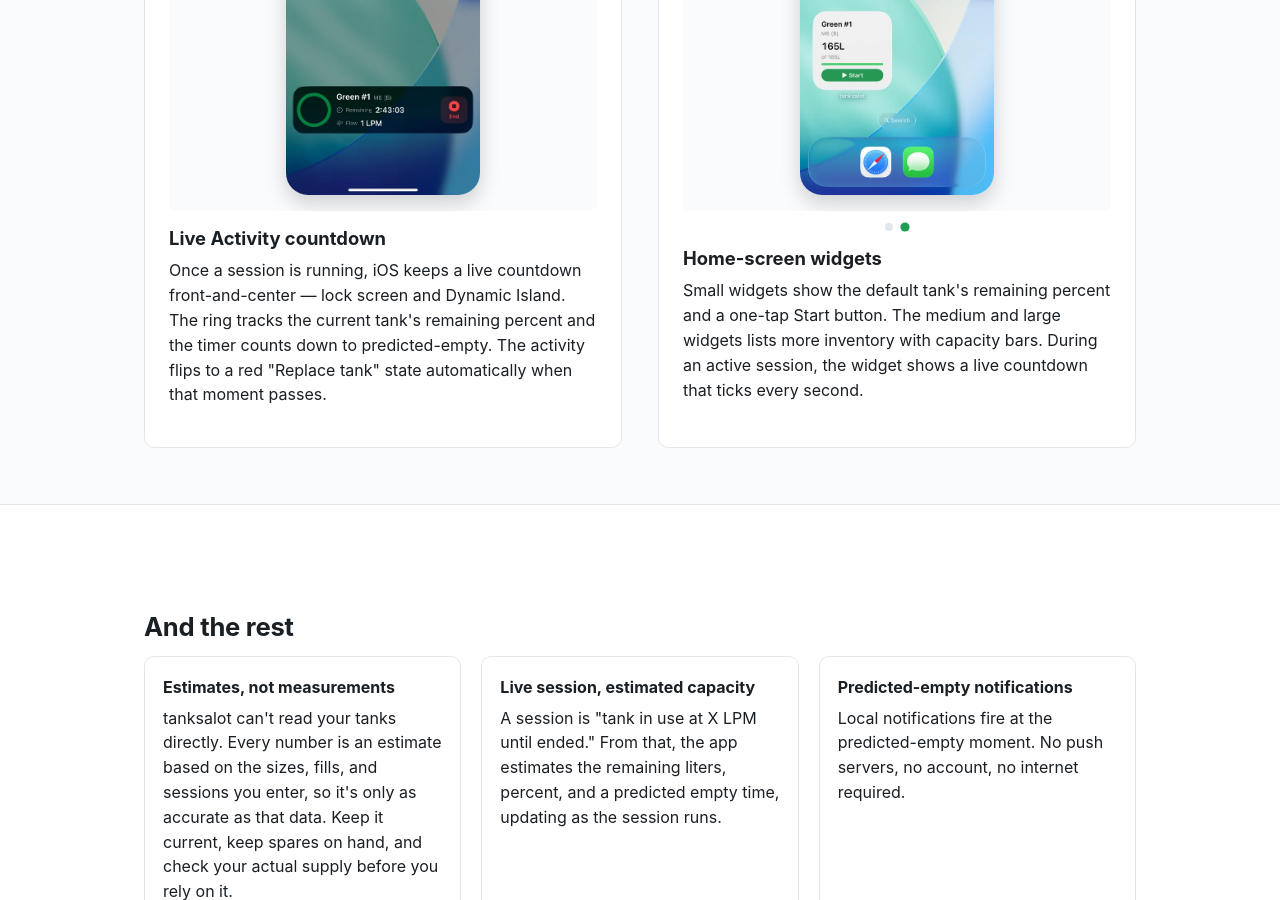
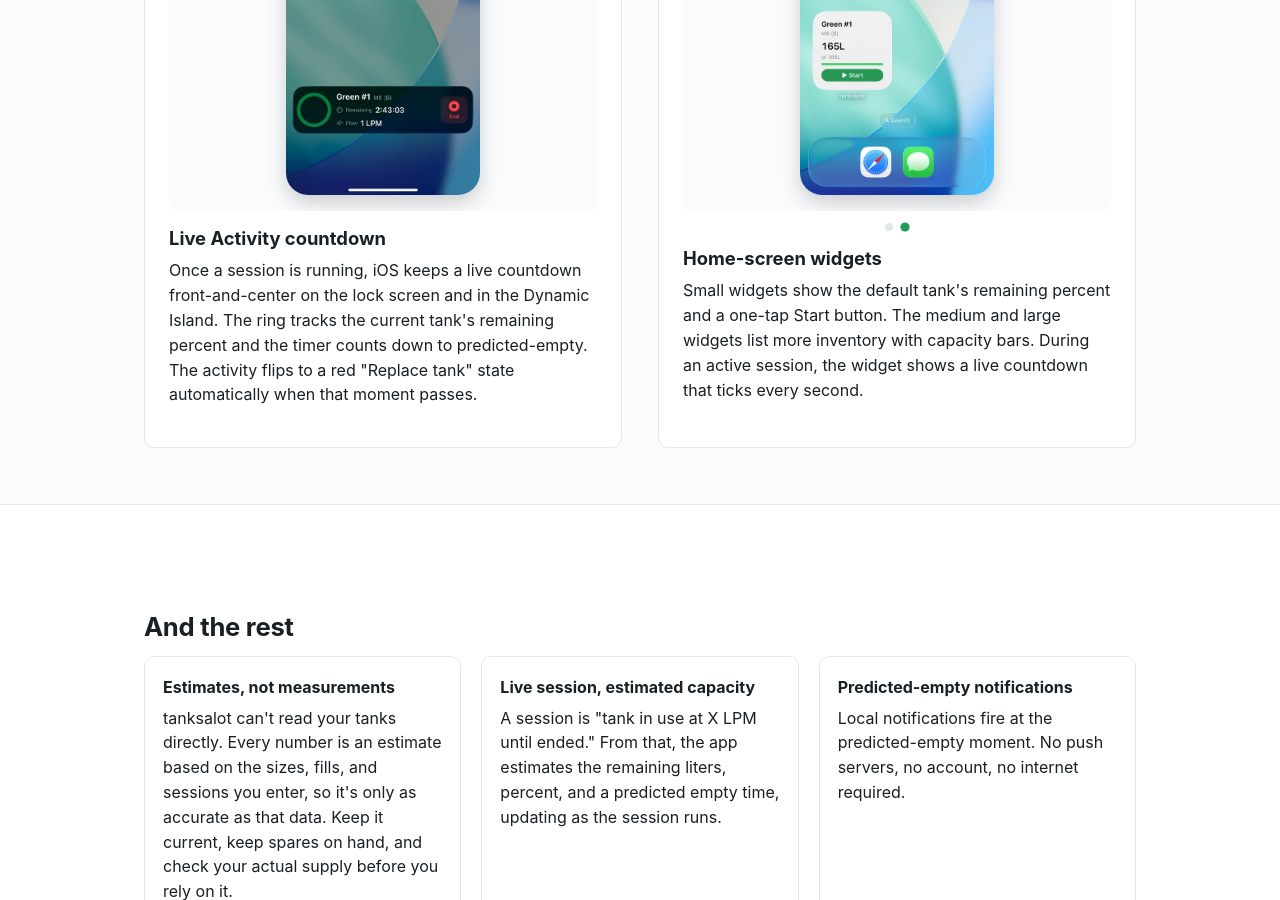
Before and after one commit to djds23/tanksalot.web, a Jekyll site: the page built from index.html, in a window 1280 px wide and 900 px high, scrolled down 1884 px. Built offline with Jekyll 4.4.1, drawn with Linux system fonts in a browser that asks for light colours.

Commit message:
Fix widget copy typo and drop reintroduced em dash
- "medium and large widgets lists" -> "list" (subject/verb agreement).
- Live Activity blurb: replace the em-dash aside with plain prose
  ("front-and-center on the lock screen and in the Dynamic Island").

Co-Authored-By: Claude Opus 4.8 (1M context) <noreply@anthropic.com>

```diff
--- a/index.html
+++ b/index.html
@@ -102,8 +102,8 @@ description: tanksalot estimates how much oxygen is left in your portable tanks,
         </div>
         <h3>Live Activity countdown</h3>
         <p>
-          Once a session is running, iOS keeps a live countdown front-and-center — lock
-          screen and Dynamic Island. The ring tracks the current tank's remaining
+          Once a session is running, iOS keeps a live countdown front-and-center on the
+          lock screen and in the Dynamic Island. The ring tracks the current tank's remaining
           percent and the timer counts down to predicted-empty. The activity flips to a red
           "Replace tank" state automatically when that moment passes.
         </p>
@@ -145,7 +145,7 @@ description: tanksalot estimates how much oxygen is left in your portable tanks,
         <h3>Home-screen widgets</h3>
         <p>
           Small widgets show the default tank's remaining percent and a one-tap
-          Start button. The medium and large widgets lists more inventory with capacity bars.
+          Start button. The medium and large widgets list more inventory with capacity bars.
           During an active session, the widget shows a live countdown that ticks every
           second.
         </p>
```
